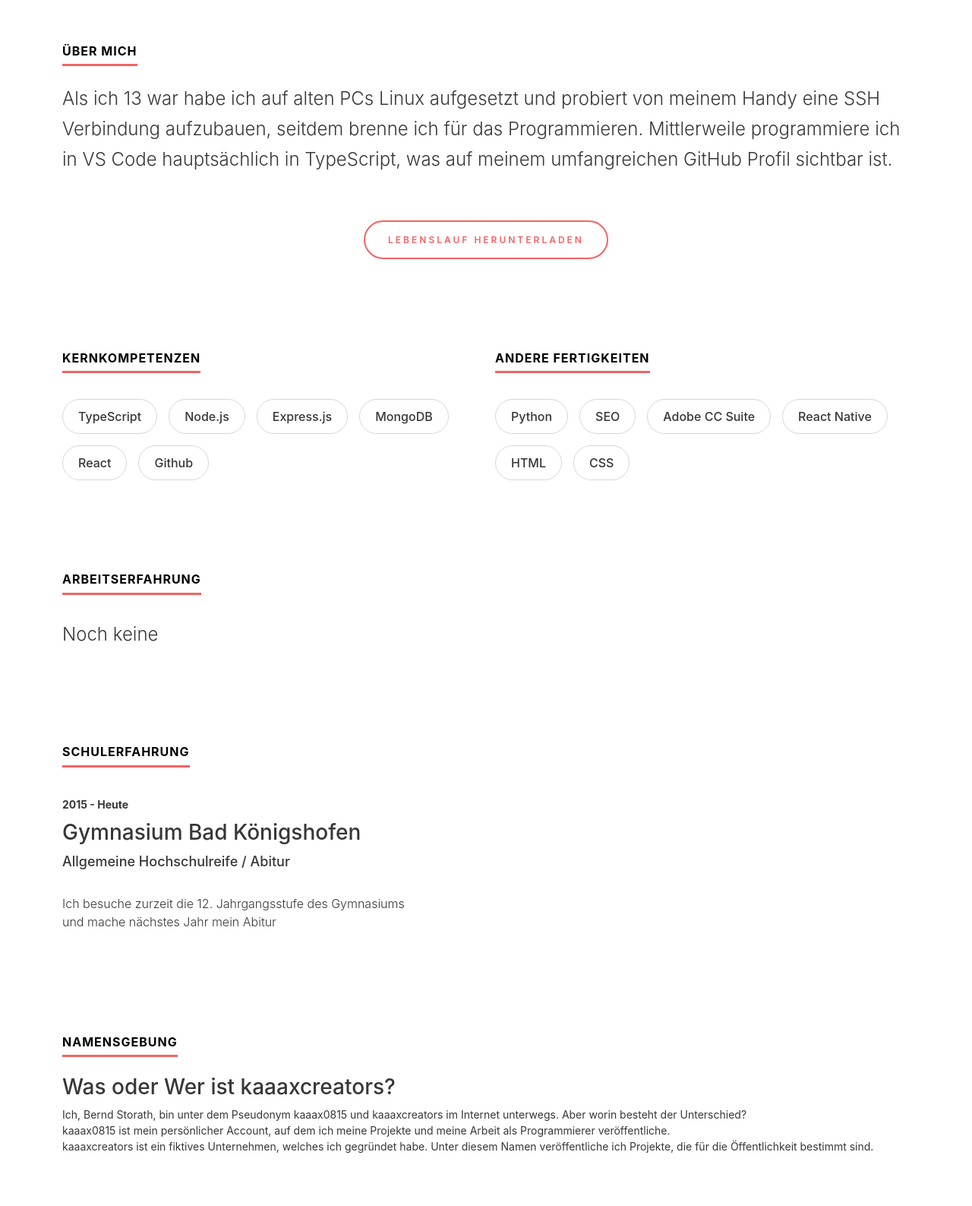
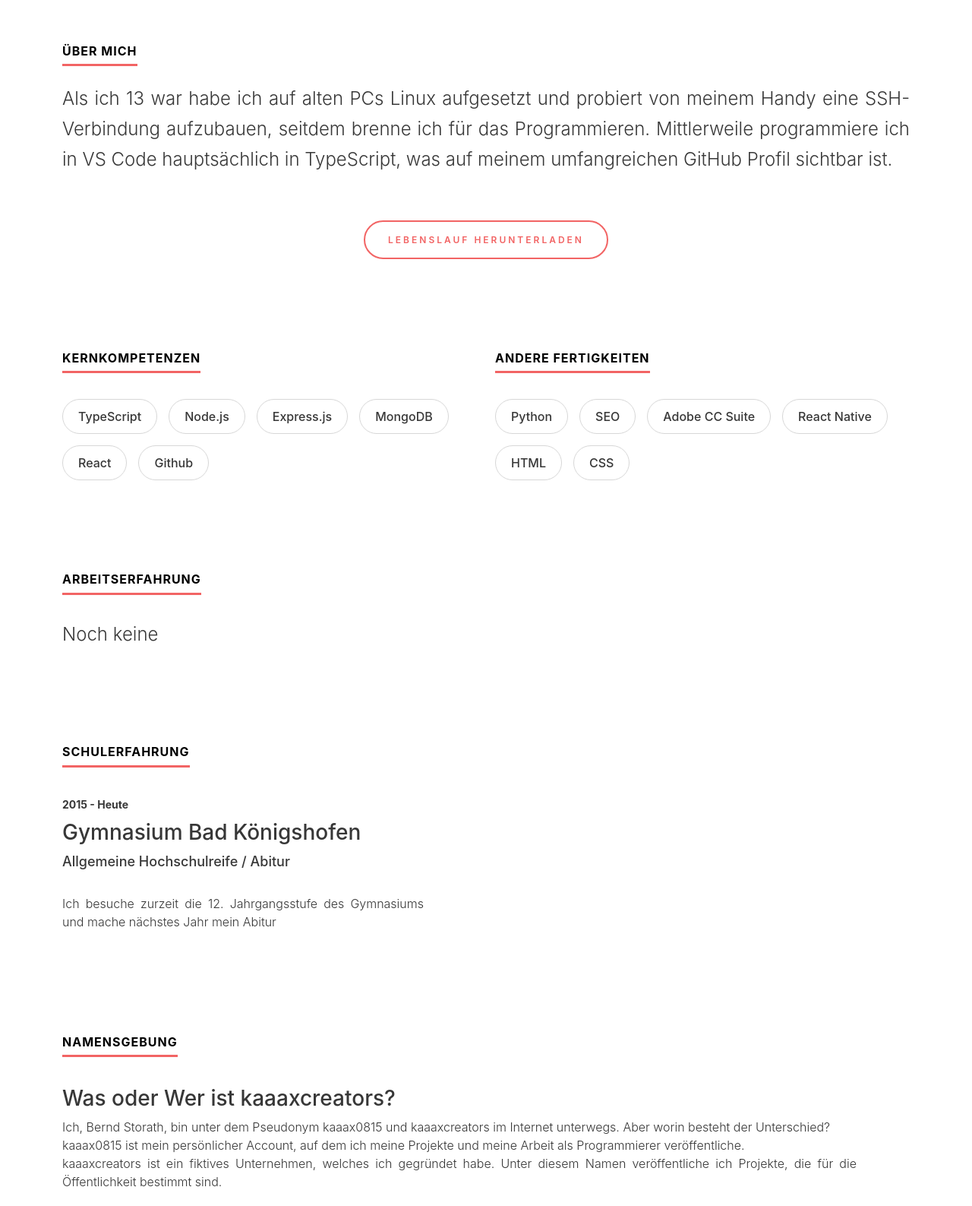
Before and after one commit to kaaax0815/website, a plain HTML site: page index.html in a window 1280 px wide. Shown: the part 634-2221 px from the top of the page at 76% size. Drawn offline with nearby package versions, Linux system fonts and the light colour scheme.

Commit message:
format, grammar, align justify, remove comment

```diff
--- a/assets/css/main.css
+++ b/assets/css/main.css
@@ -299,6 +299,7 @@ img {
 	line-height: 40px;
 	font-weight: 300;
 	margin-bottom: 60px;
+	text-align: justify;
 }
 
 .ds-button {
@@ -355,7 +356,7 @@ img {
 }
 
 /*-----------------------------------------------------------------
-  5. >>> Experience Style
+  5. >>> Experience & School Style
 ----------------------------------------------------------------*/
 .ds-experience-section {
 	padding-bottom: 120px;
@@ -397,6 +398,7 @@ span.ds-department {
 	font-size: 16px;
 	line-height: 24px;
 	font-weight: 300;
+	text-align: justify;
 }
 
 .ds-experience-list ul {
--- a/index.html
+++ b/index.html
@@ -6,13 +6,6 @@
   <meta charset="utf-8">
   <meta name="viewport" content="width=device-width, initial-scale=1">
   <link rel="icon" type="image/png" href="assets/images/favicon.png">
-
-  <!-- Google Fonts
-  <link rel="preload" as="font" href="https://fonts.googleapis.com">
-  <link rel="preconnect" href="https://fonts.gstatic.com" crossorigin>
-  <link href="https://fonts.googleapis.com/css2?family=Inter:wght@100;200;300;400;500;600;700;800;900&display=swap"
-    rel="stylesheet">
-  -->
 
   <!-- Remixicon Icon -->
   <link href="https://cdn.jsdelivr.net/npm/remixicon@2.5.0/fonts/remixicon.css" rel="stylesheet">
@@ -57,7 +50,8 @@
     content="Dies ist die persönliche Website von mir, Bernd Storath, einem 17-jährigen Hobby-Programmierer.">
 
   <!-- Analytics -->
-  <script type="text/plain" data-cookiecategory="analytics" data-domain="kaaaxcreators.de" src="https://plausible.server.kaaaxcreators.de/js/script.js" defer></script>
+  <script type="text/plain" data-cookiecategory="analytics" data-domain="kaaaxcreators.de"
+    src="https://plausible.server.kaaaxcreators.de/js/script.js" defer></script>
 
   <title>Bernd Storath - Programmierer</title>
 </head>
@@ -76,11 +70,12 @@
 
         <!-- Social -->
         <ul class="ds-social">
-          <li><a href="https://github.com/kaaax0815" target="_blank" aria-label="Github Profil"><i class="ri-github-fill"></i></a></li>
-          <li><a href="https://stackoverflow.com/users/13707908/kaaaxcreators" target="_blank" aria-label="StackOverflow Profil"><i
-                class="ri-stack-overflow-line"></i></a></li>
-          <li><a href="https://www.linkedin.com/in/bernd-storath-522090235/" target="_blank" aria-label="LinkedIn Profil"><i
-                class="ri-linkedin-fill"></i></a></li>
+          <li><a href="https://github.com/kaaax0815" target="_blank" aria-label="Github Profil"><i
+                class="ri-github-fill"></i></a></li>
+          <li><a href="https://stackoverflow.com/users/13707908/kaaaxcreators" target="_blank"
+              aria-label="StackOverflow Profil"><i class="ri-stack-overflow-line"></i></a></li>
+          <li><a href="https://www.linkedin.com/in/bernd-storath-522090235/" target="_blank"
+              aria-label="LinkedIn Profil"><i class="ri-linkedin-fill"></i></a></li>
         </ul>
         <!-- Social -->
       </div>
@@ -128,7 +123,7 @@
     <div class="container">
       <section>
         <h2 class="ds-heading">Über mich</h2>
-        <p>Als ich 13 war habe ich auf alten PCs Linux aufgesetzt und probiert von meinem Handy eine SSH Verbindung
+        <p>Als ich 13 war habe ich auf alten PCs Linux aufgesetzt und probiert von meinem Handy eine SSH-Verbindung
           aufzubauen,
           seitdem brenne ich für das Programmieren.
           Mittlerweile programmiere ich in VS Code hauptsächlich in TypeScript,
@@ -209,15 +204,19 @@
   <div class="ds-experience-section">
     <div class="container">
       <h2 class="ds-heading">Namensgebung</h2>
+      <div class="row ds-experience-list">
         <div class="col-12">
           <section>
             <h3 class="ds-officename">Was oder Wer ist kaaaxcreators?</h3>
             <p>
-              Ich, Bernd Storath, bin unter dem Pseudonym kaaax0815 und kaaaxcreators im Internet unterwegs. Aber worin besteht der Unterschied?
+              Ich, Bernd Storath, bin unter dem Pseudonym kaaax0815 und kaaaxcreators im Internet unterwegs. Aber worin
+              besteht der Unterschied?
               <br>
-              kaaax0815 ist mein persönlicher Account, auf dem ich meine Projekte und meine Arbeit als Programmierer veröffentliche.
+              kaaax0815 ist mein persönlicher Account, auf dem ich meine Projekte und meine Arbeit als Programmierer
+              veröffentliche.
               <br>
-              kaaaxcreators ist ein fiktives Unternehmen, welches ich gegründet habe. Unter diesem Namen veröffentliche ich Projekte, die für die Öffentlichkeit bestimmt sind.
+              kaaaxcreators ist ein fiktives Unternehmen, welches ich gegründet habe. Unter diesem Namen veröffentliche
+              ich Projekte, die für die Öffentlichkeit bestimmt sind.
             </p>
           </section>
         </div>
@@ -258,7 +257,7 @@
                 <p>
                   In der 11. Jahrgangsstufe habe ich und ein <a href="https://github.com/jshProgrammer" target="_blank"
                     class="ds-work-link">Partner</a> für das Fach Informatik ein Softwareprojekt erstellen müssen.
-                  Wir haben uns auf das Theme Aktienvorhersage geeinigt. Mit MongoDB, Python und verschiedenen APIs
+                  Wir haben uns auf das Thema Aktienvorhersage geeinigt. Mit MongoDB, Python und verschiedenen APIs
                   wurde dann das Backend eingerichtet.
                   Mit Next.JS wurde dann ein Graph und eine Vorhersage erstellt.
                 </p>
@@ -269,7 +268,8 @@
               </section>
             </div>
             <div class="col-12 col-sm-12 col-md-6 col-lg-6 col-xl-6 col-xxl-6">
-              <figure><img src="assets/images/Stock_Prediction_Tool.webp" alt="Stock Prediction Tool Screenshot"></figure>
+              <figure><img src="assets/images/Stock_Prediction_Tool.webp" alt="Stock Prediction Tool Screenshot">
+              </figure>
             </div>
           </div>
         </div>
```
